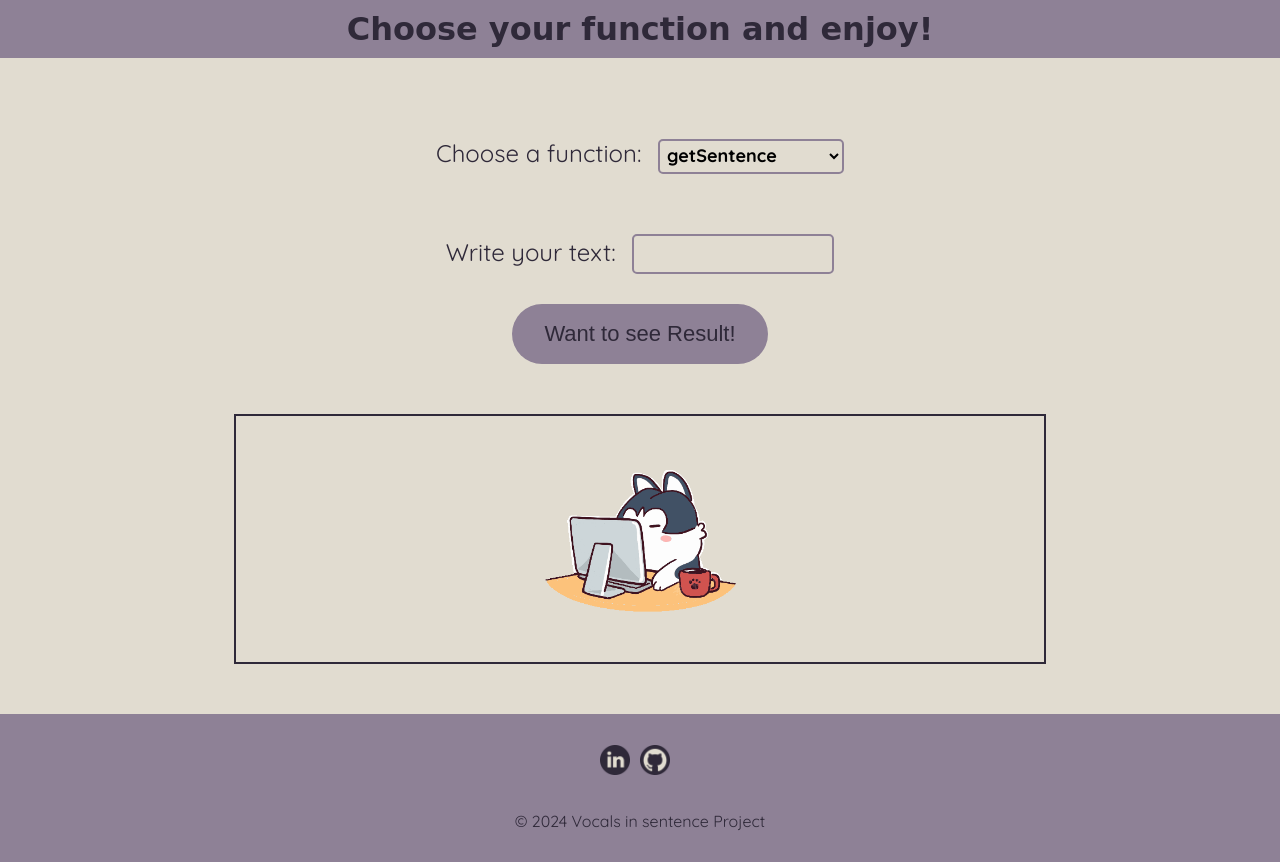
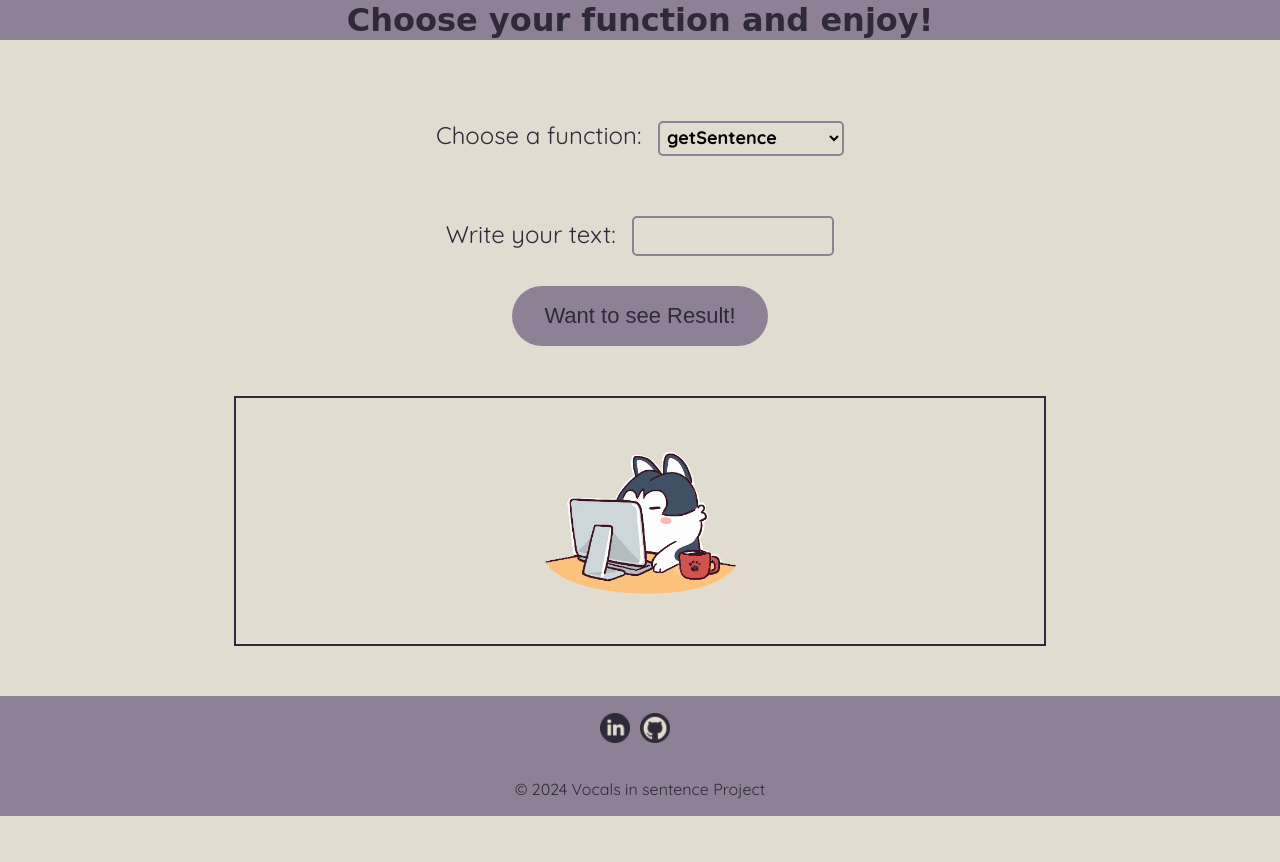
Before and after one commit to tizzifona/Vocals-in-sentence, a website with bundled scripts: page index.html in a window 1280 px wide. After the commit the page ends 816 px from the top, so only its background shows below. Built offline with nearby package versions, Linux system fonts and the light colour scheme; a web font is replaced by a local one.

Commit message:
Fixed height of main

```diff
--- a/css/basic.css
+++ b/css/basic.css
@@ -1,3 +1,4 @@
+html,
 body {
   background-color: #e1dcd0;
   color: #2f2939;
@@ -6,6 +7,9 @@ body {
   padding: 0;
   box-sizing: border-box;
   font-family: "Quicksand", sans-serif;
+  height: 100%;
+  display: flex;
+  flex-direction: column;
 }
 
 .mainContainer {
--- a/css/footer.css
+++ b/css/footer.css
@@ -2,12 +2,12 @@ footer {
   box-sizing: border-box;
   width: 100%;
   background-color: #8e8196;
-  height: 10%;
+  height: 15%;
   display: flex;
   flex-direction: column;
   align-items: center;
   justify-content: center;
-  padding: 15px 30px;
+  padding: 10px 30px;
 }
 
 .socialLinks {
--- a/css/main.css
+++ b/css/main.css
@@ -1,3 +1,10 @@
+main {
+  flex-grow: 1;
+  display: flex;
+  align-items: center;
+  justify-content: center;
+}
+
 .chooseFunction {
   padding: 20px;
   margin-top: 60px;
```
